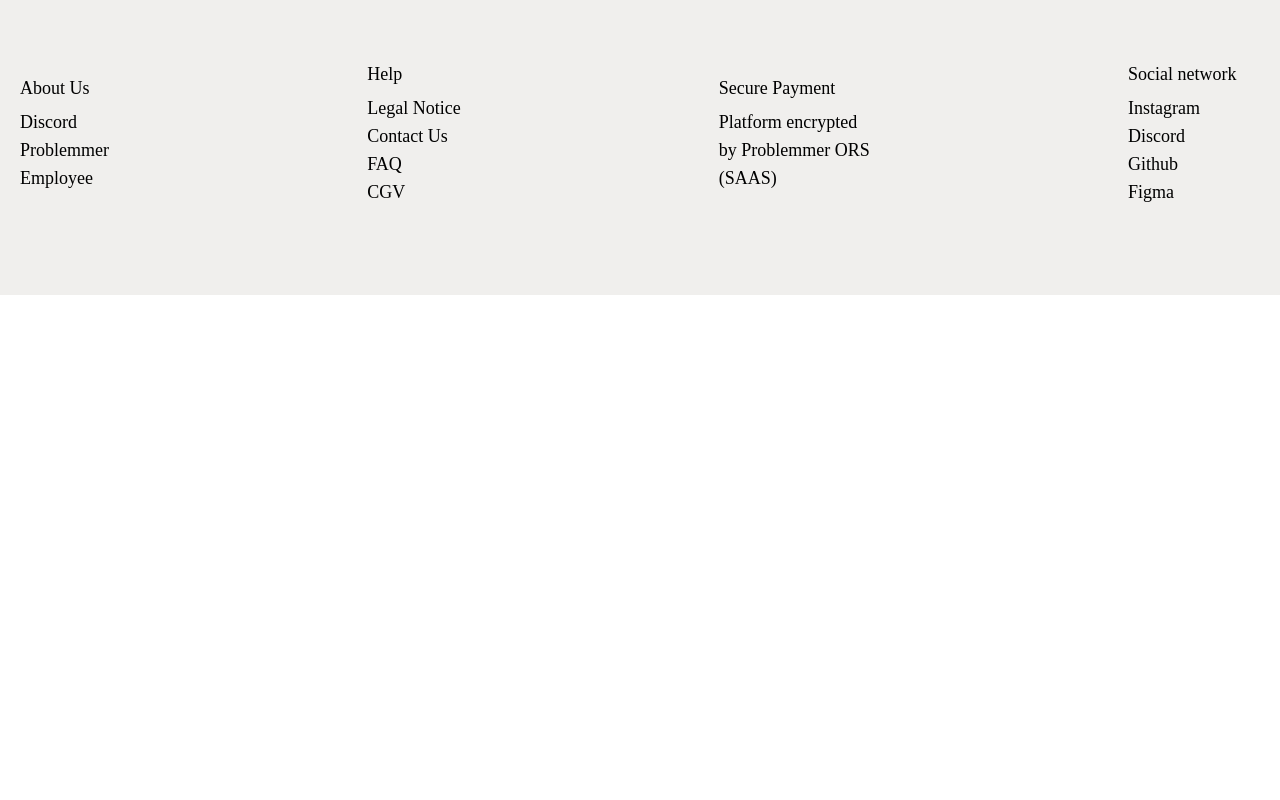
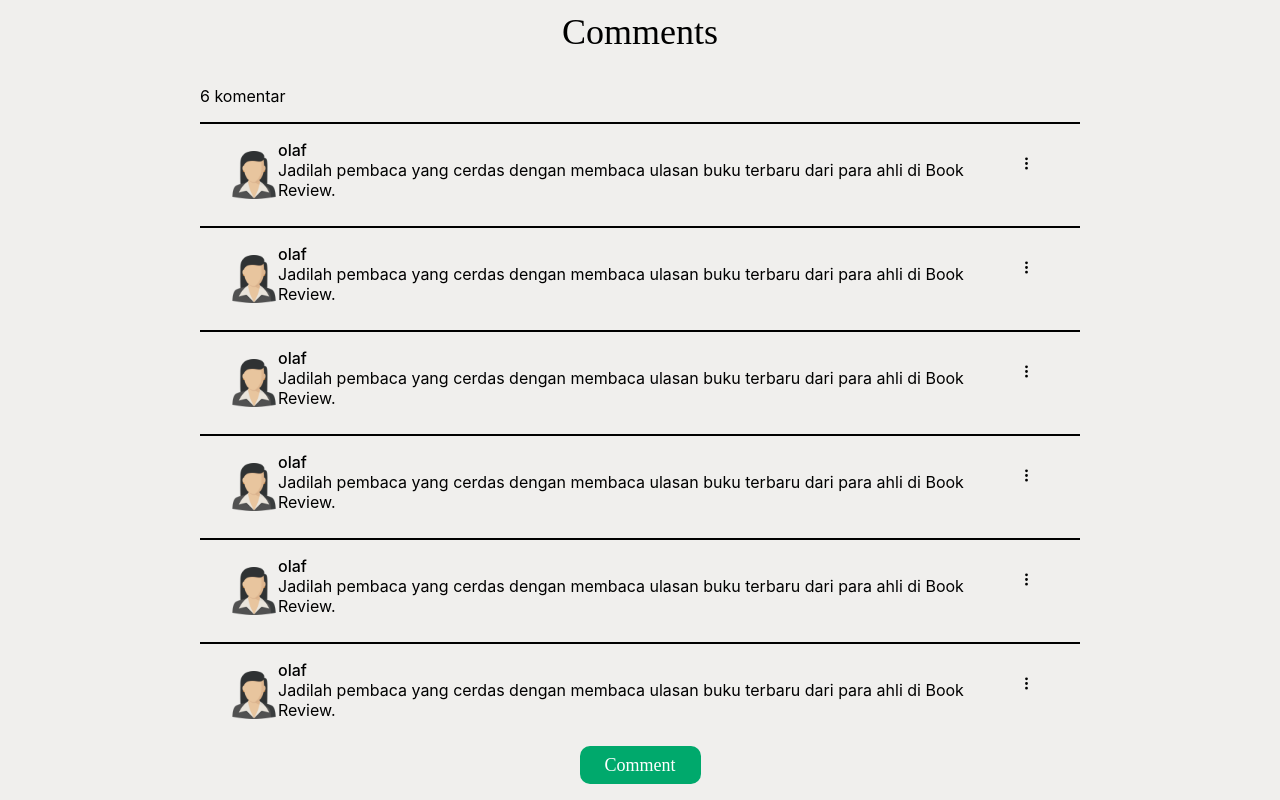
Before and after one commit to problemmer/book-review-app, a React (Create React App) app: page /preview in a window 1280 px wide. Shown: the part 1100-1900 px from the top of the page. Before the commit the page ends 1395 px from the top, so only its background shows below. Built offline with nearby package versions, Linux system fonts and the light colour scheme.

Commit message:
comment cl (masih banyak bug)

```diff
--- /dev/null
+++ b/src/component/coment-cl/index.js
@@ -0,0 +1,40 @@
+import React from 'react'
+import PropTypes from 'prop-types'
+import './styles.css'
+import ava from '../../assets/image/png/ava.png'
+import { BsThreeDotsVertical } from "react-icons/bs";
+
+function CommentCl(props) {
+  return (
+    <div>
+        <div className='line'/>
+        <div className='ava-comment'>
+            <div className='avatar'>
+                <img className='ava' src={ava} alt="avatar"/>
+            </div>
+            <div className='name-comment'>
+                <p className='name'>olaf</p>
+                <p className='comment'>
+                    Jadilah pembaca yang cerdas dengan membaca ulasan buku terbaru dari para ahli di Book Review.
+                </p>
+            </div>
+            <div className='dots-comment'>
+                <details class="dropdown">
+                <summary role="button">
+                <BsThreeDotsVertical size={15}/>
+                </summary>
+                <ul>
+                <li className='dropdown-li'><a href="#">Update</a></li>
+                <li className='dropdown-li'><a href="#">Delete</a></li>
+            </ul>
+            </details>
+            </div>
+        </div>
+
+    </div>
+  )
+}
+
+CommentCl.propTypes = {}
+
+export default CommentCl
--- /dev/null
+++ b/src/component/coment-cl/styles.css
@@ -0,0 +1,157 @@
+.line{
+    margin-left: 200px;
+    margin-right: 200px;
+    border: 0.3px solid #000000;
+}
+
+.ava-comment{
+    display: flex;
+    flex-direction: row;
+    justify-content: space-evenly;
+    align-items: center;
+    margin-left: 230PX;
+    margin-right: 230PX;
+}
+
+.avatar{
+    border-radius: 50%;
+    width: 48px;
+    height: 48px;
+}
+
+.ava{
+    width: 48px;
+    height: 48px;
+}
+
+.name-comment{
+    display: flex;
+    flex-direction: column;
+    margin-bottom: 10px;
+}
+
+.name{
+    font-weight: 500;
+    margin-bottom: 0px;
+}
+
+.comment{
+    margin-top: 0px;
+}
+
+.dots-comment{
+    margin-bottom: 20px;
+}
+
+a.button {
+  display: inline-block;
+  padding: 20px 28px;
+  border-radius: 50px;
+  box-sizing: border-box;
+  border: none;
+  background: var(--button-background);
+  color: var(--button-color);
+  font-size: 24px;
+  cursor: pointer;
+}
+
+a.button:active {
+  filter: brightness(75%);
+}
+
+.dropdown {
+  position: relative;
+  padding: 0;
+  margin-right: 1em;
+
+  border: none;
+}
+
+.dropdown summary {
+  list-style: none;
+  list-style-type: none;
+}
+
+.dropdown > summary::-webkit-details-marker {
+  display: none;
+}
+
+.dropdown summary:focus {
+  outline: none;
+}
+
+.dropdown summary:focus a.button {
+  border: 2px solid white;
+}
+
+.dropdown summary:focus {
+  outline: none;
+}
+
+.dropdown ul {
+  position: absolute;
+  padding: 5px 0;
+  width: var(--dropdown-width);
+  left: 50%;
+  margin-left: calc((var(--dropdown-width) / 2)  * -1);
+  box-sizing: border-box;
+  z-index: 2;
+
+  background: var(--dropdown-background);
+  border-radius: 6px;
+  list-style: none;
+}
+
+.dropdown ul li {
+  padding: 0;
+  margin: 0;
+  border-color: black;
+}
+
+.dropdown ul li a:link, .dropdown ul li a:visited {
+  padding: 10px 40px;
+  width: 100%;
+  box-sizing: border-box;
+
+  color: var(--dropdown-color);
+  text-decoration: none;
+}
+
+.dropdown ul li a:hover {
+  background-color: var(--dropdown-highlight);
+}
+
+.dropdown ul::before {
+  content: ' ';
+  position: absolute;
+  width: 0;
+  height: 0;
+  top: -10px;
+  left: 50%;
+  margin-left: -10px;
+  border-style: solid;
+  border-width: 0 10px 10px 10px;
+  border-color: transparent transparent var(--dropdown-background) transparent;
+}
+
+.dropdown > summary::before {
+  display: none;
+}
+
+.dropdown[open] > summary::before {
+    content: ' ';
+    display: block;
+    position: fixed;
+    top: 0;
+    right: 0;
+    left: 0;
+    bottom: 0;
+    z-index: 1;
+}
+
+.dropdown-li{
+  font-family: 'Poppins';
+  font-style: normal;
+  font-weight: 300;
+  line-height: 36px;
+}
--- a/src/component/comment/index.js
+++ b/src/component/comment/index.js
@@ -1,15 +1,29 @@
 import React from 'react'
 import PropTypes from 'prop-types'
 import './styles.css'
+import CommentCl from '../coment-cl'
 
 function Comment(props) {
   return (
     <div className='comments-container'>
       <div className='comments-content'>
-        Comments
+        <p className='comment-title'>Comments</p>
+        <p className='comment-total'>6 komentar</p>
+        <div className='comments'>
+          <CommentCl/>
+          <CommentCl/>
+          <CommentCl/>
+          <CommentCl/>
+          <CommentCl/>
+          <CommentCl/>
+        </div>
+        <div className='button-comment-container'>
+          <button className='button-comment'>
+              Comment
+          </button>
+        </div>
+
       </div>
-
-
     </div>
   )
 }
--- a/src/component/comment/styles.css
+++ b/src/component/comment/styles.css
@@ -1,12 +1,15 @@
-/* .comments-container{
-
-} */
 
 .comments-container{
+    padding-top: 30px;
     background-color: #F0EFED;
 }
 
-.comments-content{
+.comment-total{
+    margin-left: 200px;
+}
+
+.comment-title{
+
     font-family: 'Poppins';
     font-style: normal;
     font-weight: 500;
@@ -15,5 +18,34 @@
     color: #000000;
     align-items: center;
     text-align: center;
-    margin-top: 50px;
+
 }
+
+.button-comment-container{
+    display: flex;
+    flex-direction: column;
+    align-items: center;
+}
+
+.button-comment{
+    font-family: 'Poppins';
+    font-style: normal;
+    font-size: 18px;
+    line-height: 36px;
+    color: #FFFFFF;
+    background: #00A96C;
+    border-color: #00A96C;
+    border-bottom: 2px;
+    border-right: 2px;
+    border-top: 2px;
+    border-left: 2px;
+    border-radius: 10px;
+    padding-left: 25px;
+    padding-right: 25px;
+}
+
+.button-comment:hover{
+    background-color: #F0EFED;
+    color: #000000;
+    transition: 0.7s;
+}
```
Also changed, not shown: src/assets/image/png/ava.png (added).
